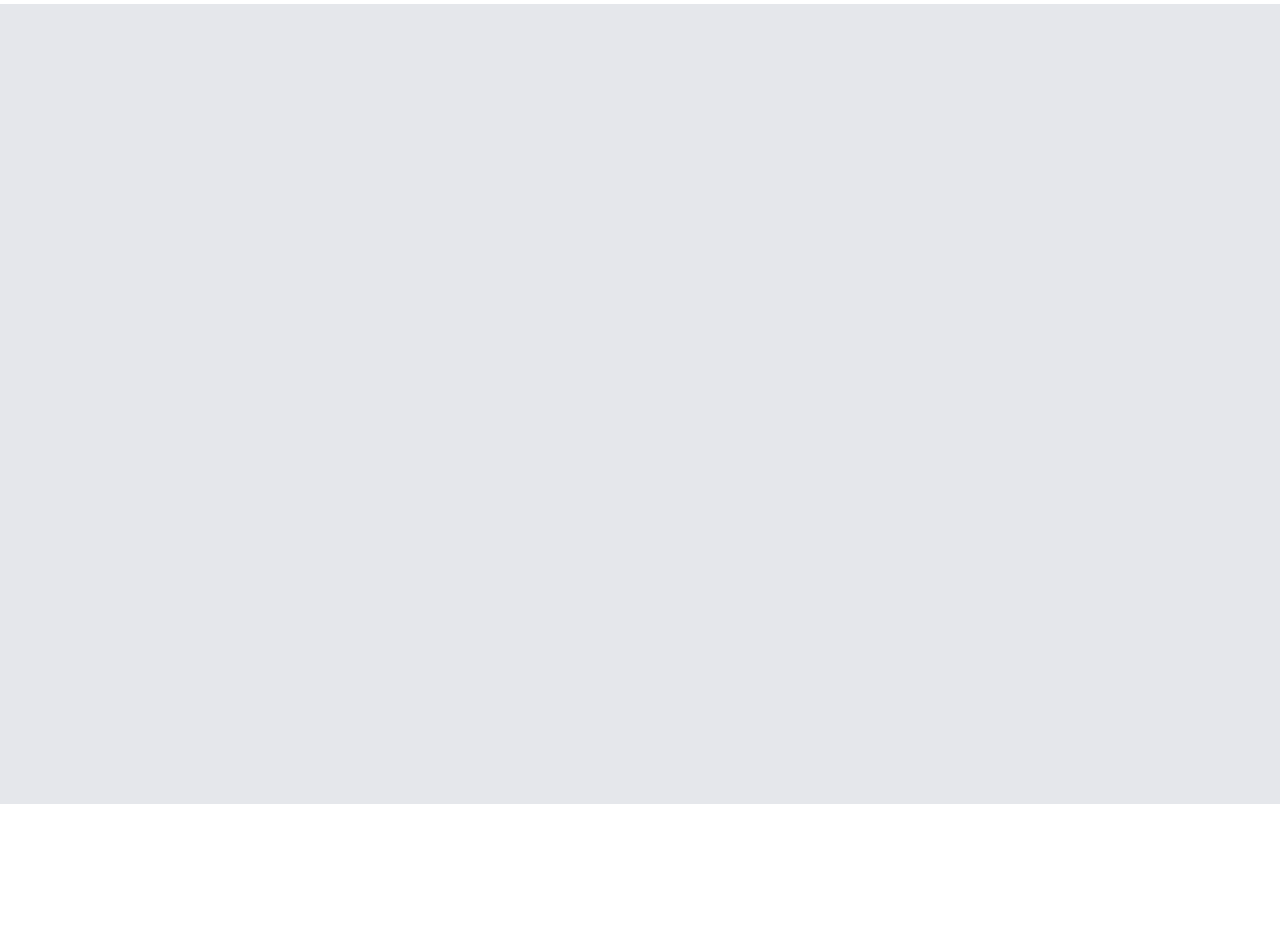
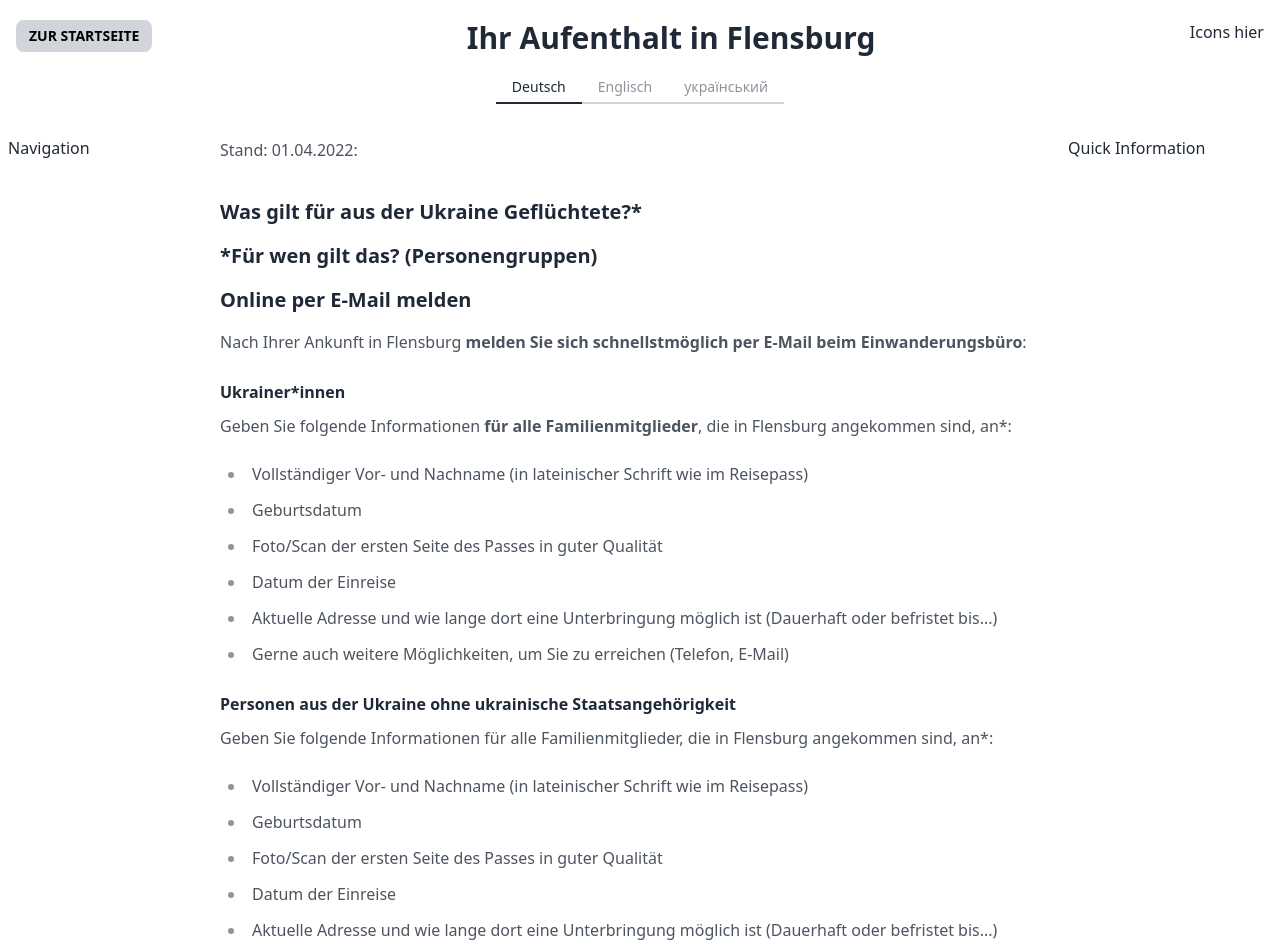
Before and after one commit to Lennart-Franck/flensburg-ukraine-portal, a Nuxt app: page /refugees/aufenthalt in a window 1280 px wide. Before the commit this address had no page. Shown: the part 60-1012 px from the top of the page. Before the commit the page ends 864 px from the top, so only its background shows below. Built offline with nearby package versions, Linux system fonts and the light colour scheme.

Commit message:
SubPages

```diff
--- /dev/null
+++ b/components/OnlineEmail.vue
@@ -0,0 +1,65 @@
+<template>
+  <h3>Online per E-Mail melden</h3>
+
+        <p>
+          Nach Ihrer Ankunft in Flensburg <b>melden Sie sich schnellstmöglich per E-Mail beim Einwanderungsbüro</b>:
+        </p>
+
+        <h4>Ukrainer*innen</h4>
+
+        <p>Geben Sie folgende Informationen <b>für alle Familienmitglieder</b>, die in Flensburg angekommen sind, an*:</p>
+
+        <div>
+          <ul>
+            <li>
+                Vollständiger Vor- und Nachname (in lateinischer Schrift wie im Reisepass)
+            </li>
+            <li>
+                Geburtsdatum
+            </li>
+            <li>
+                Foto/Scan der ersten Seite des Passes in guter Qualität
+            </li>
+            <li>
+                Datum der Einreise
+            </li>
+            <li>
+                Aktuelle Adresse und wie lange dort eine Unterbringung möglich ist (Dauerhaft oder befristet bis...)
+            </li>
+            <li>
+                Gerne auch weitere Möglichkeiten, um Sie zu erreichen (Telefon, E-Mail)
+            </li>
+          </ul>
+        </div>
+
+        <h4>Personen aus der Ukraine ohne ukrainische Staatsangehörigkeit</h4>
+
+        <p>Geben Sie folgende Informationen für alle Familienmitglieder, die in Flensburg angekommen sind, an*:</p>
+
+        <div>
+          <ul>
+            <li>
+                Vollständiger Vor- und Nachname (in lateinischer Schrift wie im Reisepass)
+            </li>
+            <li>
+                Geburtsdatum
+            </li>
+            <li>
+                Foto/Scan der ersten Seite des Passes in guter Qualität
+            </li>
+            <li>
+                Datum der Einreise
+            </li>
+            <li>
+                Aktuelle Adresse und wie lange dort eine Unterbringung möglich ist (Dauerhaft oder befristet bis...)
+            </li>
+            <li>
+                Gerne auch weitere Möglichkeiten, um Sie zu erreichen (Telefon, E-Mail)
+            </li>
+          </ul>
+        </div>
+</template>
+<script>
+export default {}
+</script>
+<style lang=""></style>
--- /dev/null
+++ b/components/Terminvergabe.vue
@@ -0,0 +1,13 @@
+<template>
+  <div>
+      <h3>Terminvergabe</h3>
+            <p>
+                Damit wir Ihren Antrag prüfen und bearbeiten können, müssen Sie persönlich bei uns im Einwanderungsbüro vorbei kommen. Dafür benötigen Sie einen Termin, den wir Ihnen schnellstmöglich mitteilen.
+                Aufgrund der vielen Anfragen bitten wir Sie um ein wenig Geduld. Vielen Dank!
+            </p>
+  </div>
+</template>
+<script>
+export default {}
+</script>
+<style lang=""></style>
--- /dev/null
+++ b/pages/refugees/aufenthalt.vue
@@ -0,0 +1,59 @@
+<template>
+  <div>
+    <div class="flex flex-row justify-between p-4">
+      <div class="text-center">
+        <button class="btn btn-sm btn-ghost bg-gray-300 text-black">
+          Zur Startseite
+        </button>
+      </div>
+      <div>
+        <h3 class="text-3xl font-semibold">Ihr Aufenthalt in Flensburg</h3>
+      </div>
+      <div>
+        <!--Icons-->
+        <h5>Icons hier</h5>
+      </div>
+    </div>
+
+    <LanguageTab></LanguageTab>
+
+    <div class="grid grid-cols-6 gap-2 py-8 px-2">
+      <div class="">
+        <!--Navigation-->
+        <h6>Navigation</h6>
+      </div>
+      <!-- Content Deutsch-->
+      <article
+        class="col-span-4 prose max-w-none"
+        v-if="store.language == 'deutsch'">
+        <p>Stand: 01.04.2022:</p>
+
+        <h3>Was gilt für aus der Ukraine Geflüchtete?*</h3>
+        <h3>*Für wen gilt das? (Personengruppen)</h3>
+
+        <OnlineEmail></OnlineEmail>
+        <Terminvergabe></Terminvergabe>
+
+      </article>
+      <div class="">
+        <!-- Quick Information -->
+        <h6>Quick Information</h6>
+      </div>
+    </div>
+  </div>
+</template>
+<script>
+import LanguageTab from '~~/components/LanguageTab.vue'
+import { useLanguageStore } from '@/stores/language'
+definePageMeta({
+  layout: 'custom',
+})
+export default defineComponent({
+  setup() {
+    const store = useLanguageStore()
+
+    return { store }
+  },
+})
+</script>
+<style lang=""></style>
--- /dev/null
+++ b/pages/refugees/benefits.vue
@@ -0,0 +1,83 @@
+<template>
+  <div>
+    <div class="flex flex-row justify-between p-4">
+      <div class="text-center">
+        <button class="btn btn-sm btn-ghost bg-gray-300 text-black">
+          Zur Startseite
+        </button>
+      </div>
+      <div>
+        <h3 class="text-3xl font-semibold">Leistungen beantragen</h3>
+      </div>
+      <div>
+        <!--Icons-->
+        <h5>Icons hier</h5>
+      </div>
+    </div>
+
+    <LanguageTab></LanguageTab>
+
+    <div class="grid grid-cols-6 gap-2 py-8 px-2">
+      <div class="">
+        <!--Navigation-->
+        <h6>Navigation</h6>
+      </div>
+      <!-- Content Deutsch-->
+      <article
+        class="col-span-4 prose max-w-none"
+        v-if="store.language == 'deutsch'">
+
+        <p>
+            Um zu prüfen, ob Sie einen Anspruch auf Leistungen nach dem Asylbewerberleistungsgesetz (AsylbLG)
+            haben - wie z.B. Geld für Lebensmittel, Krankenversicherung und Unterkunft, müssen Sie sich bei uns registrieren.
+        </p>
+
+        <h3>Was muss ich tun?</h3>
+
+        <div>
+          <ol>
+            <li>
+              Sie müssen sich bei uns <b>online per E-Mail melden.</b>
+            </li>
+            <li>
+              Sie bekommen dann von uns einen <b>Termin</b> für Ihre <b>Registrierung</b>,
+              bei dem auch geprüft wird, ob Sie einen <b>Anspruch auf Leistungen nach dem AsylbLG</b>  haben.
+            </li>
+          </ol>
+        </div>
+
+        <OnlineEmail></OnlineEmail>
+
+        <Terminvergabe></Terminvergabe>
+
+
+        <h3>Nähere Informationen zu Leistungen,  Ansprechpartner*innen...</h3>
+        <a href="https://www.flensburg.de/Aktuelles/Ukraine-Portal/Ukrainer-innen-Neu-in-Flensburg/Leistungen-beantragen-/Asylbewerberleistungsgesetz.php?object=tx,2306.2&ModID=10&FID=2306.1502.1&NavID=2306.1402&La=1&ort=2306.1">
+            Asylbewerberleistungsgesetz
+        </a>
+
+      </article>
+      <div class="">
+        <!-- Quick Information -->
+        <h6>Quick Information</h6>
+      </div>
+    </div>
+  </div>
+</template>
+<script>
+import LanguageTab from '~~/components/LanguageTab.vue'
+import { useLanguageStore } from '@/stores/language'
+import OnlineEmail from '~~/components/OnlineEmail.vue'
+import Terminvergabe from '~~/components/Terminvergabe.vue'
+definePageMeta({
+  layout: 'custom',
+})
+export default defineComponent({
+  setup() {
+    const store = useLanguageStore()
+
+    return { store }
+  },
+})
+</script>
+<style lang=""></style>
--- /dev/null
+++ b/pages/refugees/shelter.vue
@@ -0,0 +1,113 @@
+<template>
+  <div>
+    <div class="flex flex-row justify-between p-4">
+      <div class="text-center">
+        <button class="btn btn-sm btn-ghost bg-gray-300 text-black">
+          Zur Startseite
+        </button>
+      </div>
+      <div>
+        <h3 class="text-3xl font-semibold">Notunterkunft</h3>
+      </div>
+      <div>
+        <!--Icons-->
+        <h5>Icons hier</h5>
+      </div>
+    </div>
+
+    <LanguageTab></LanguageTab>
+
+    <div class="grid grid-cols-6 gap-2 py-8 px-2">
+      <div class="">
+        <!--Navigation-->
+        <h6>Navigation</h6>
+      </div>
+      <!-- Content Deutsch-->
+      <article
+        class="col-span-4 prose max-w-none"
+        v-if="store.language == 'deutsch'">
+
+        <h3>Kann ich nach Flensburg kommen?</h3>
+
+        <p>
+          Momentan wird die Verteilung auf die Kommunen über die Erstaufnahmeeinrichtung des Landesamtes für Zuwanderung und Flüchtlinge (LaZuF)
+          in Neumünster geregelt.
+          <b>
+            Wenn Sie in Flensburg keine eigene Unterkunftsmöglichkeit haben, werden Sie
+            vorerst nach Neumünster verwiesen.
+          </b>
+          Neben der reinen Unterbringung und Verpflegung gibt es dort z.B. soziale
+          und medizinische Angebote, welche durch das DRK (Deutsche Rote Kreuz)
+          betreut werden.
+          <br/>
+          (Mehr Informationen: <a ref="https://www.drk-nms.de/landesunterkunft-neumuenster.html">https://www.drk-nms.de/landesunterkunft-neumuenster.html</a>)
+        </p>
+
+        <p>
+            Adresse:
+            <br/>
+            Erstaufnahmeeinrichtung des Landesamtes für Zuwanderung und Flüchtlinge
+            <br />
+            Haart 148
+            <br />
+            24539 Neumünster
+        </p>
+
+        <h3>Wenn ich bereits in Flensburg bin?</h3>
+
+        <p>
+          Sie können in einer kostenlosen, städtischen Unterkunft bleiben.
+          <br/>
+          Rufen Sie dafür bei dieser Nummer an: <b>0049 170 9061389</b>
+        </p>
+      </article>
+      <!-- Content englisch-->
+      <article
+        class="col-span-4 prose max-w-none"
+        v-if="store.language == 'englisch'">
+
+        <h3>Accommodation: where can I stay?</h3>
+
+        <p>
+          The city provides you with free accommodation.
+          <br/>
+          Please call this number for further information: <b>0049 170 9061389</b>
+        </p>
+      </article>
+      <!-- Content ukrainisch-->
+      <article
+        class="col-span-4 prose max-w-none"
+        v-if="store.language == 'ukrainisch'">
+
+        <h3>Місце тимчасового перебування: де я можу зупинитись?</h3>
+
+        <p>
+          Ви можете зупинитись у безкоштовному, міському пункті тимчасового розміщення біженців.
+          <br/>
+          Інформацію про наявні у місті місця тимчасового перебування для біженців можна отримати за телефоном: <b>0049 170 9061389</b>
+        </p>
+      </article>
+
+
+      <div class="">
+        <!-- Quick Information -->
+        <h6>Quick Information</h6>
+      </div>
+    </div>
+  </div>
+</template>
+<script>
+import LanguageTab from '~~/components/LanguageTab.vue'
+import { useLanguageStore } from '@/stores/language'
+definePageMeta({
+  layout: 'custom',
+})
+export default defineComponent({
+  setup() {
+    const store = useLanguageStore()
+
+    return { store }
+  },
+})
+</script>
+<style lang=""></style>
```
Also changed, not shown: 1 other file (tests, documents, lock files or other folders).
